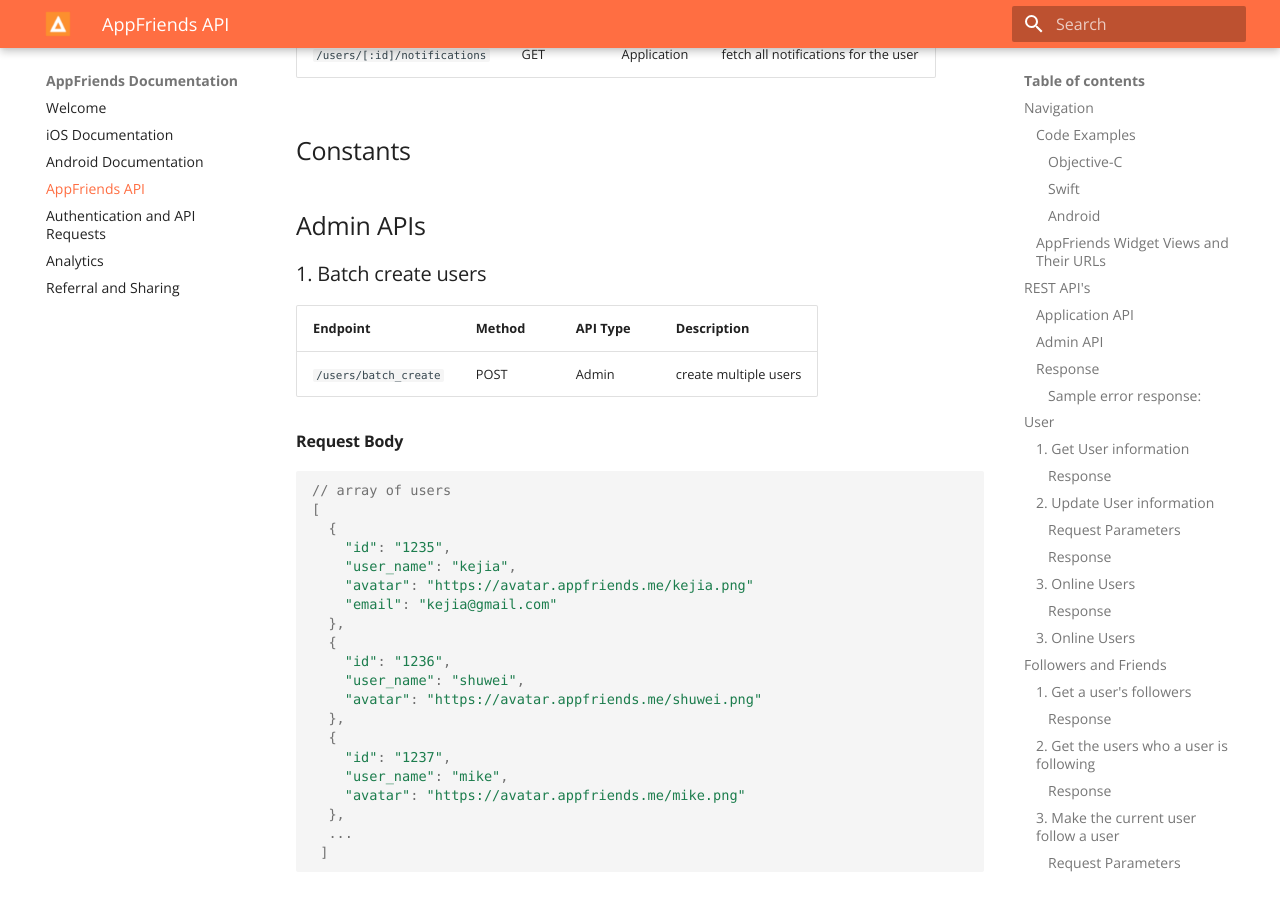
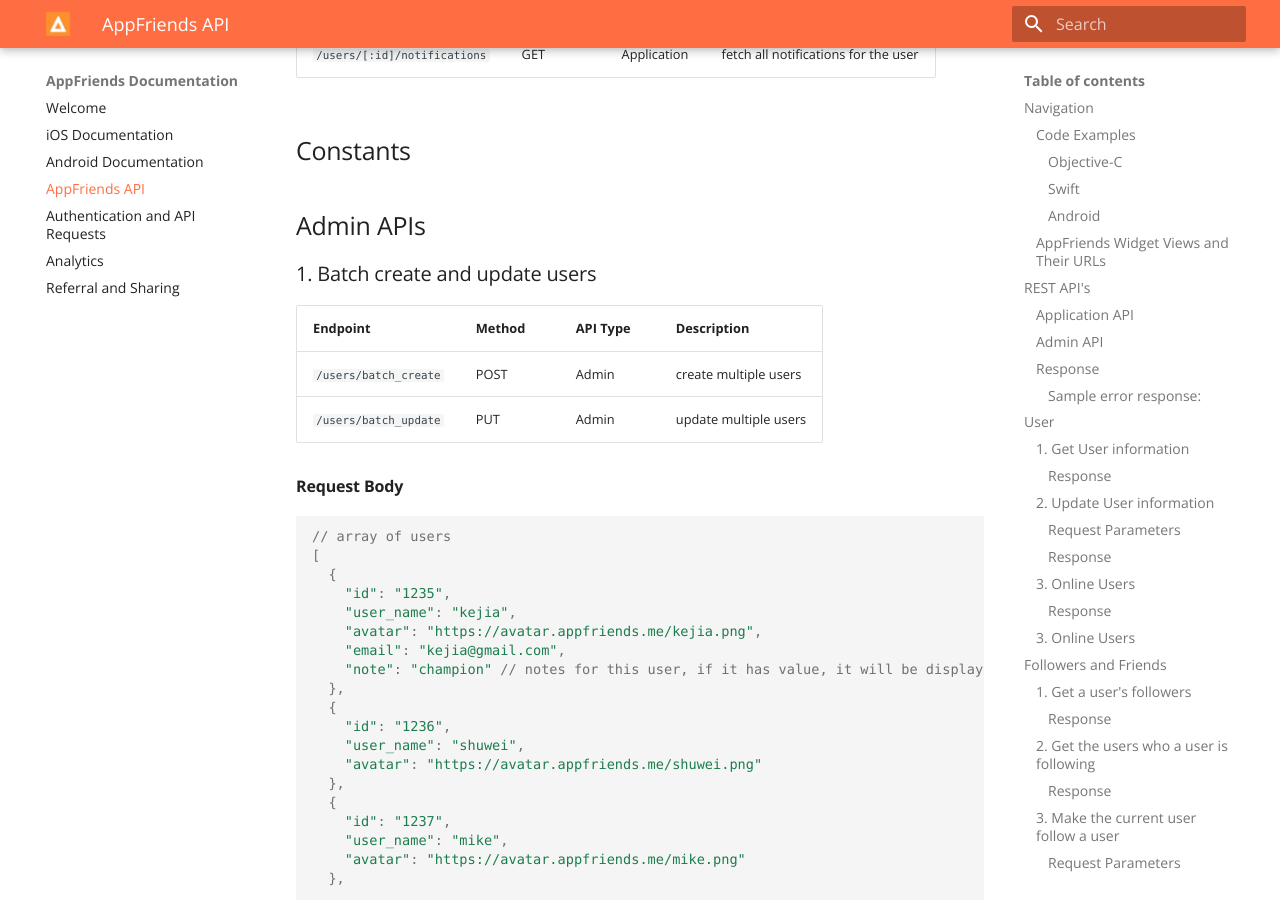
Before and after one commit to Hacknocraft/AppFriendsDocs, an MkDocs documentation site: the page built from docs/api.md, in a window 1280 px wide and 900 px high, scrolled down 21681 px. Built offline with MkDocs 1.6.1 and Material for MkDocs 9.7.7, drawn with Linux system fonts in a browser that asks for light colours; some web fonts are replaced; old or Windows-style settings are respelled for this version of MkDocs.

Commit message:
added new batch update api

````diff
--- a/docs/api.md
+++ b/docs/api.md
@@ -803,10 +803,11 @@
 
 ## Constants
 ## Admin APIs
-### 1. Batch create users
+### 1. Batch create and update users
 Endpoint      | Method        | API Type      | Description
 ------------- | ------------- | ------------- | -------------
 `/users/batch_create`   | POST           | Admin   | create multiple users
+`/users/batch_update`   | PUT            | Admin   | update multiple users
 
 #### Request Body
 ```javascript
@@ -815,8 +816,9 @@
   {
     "id": "1235",
     "user_name": "kejia",
-    "avatar": "https://avatar.appfriends.me/kejia.png"
-    "email": "kejia@gmail.com"
+    "avatar": "https://avatar.appfriends.me/kejia.png",
+    "email": "kejia@gmail.com",
+    "note": "champion" // notes for this user, if it has value, it will be displayed below the user name in the default UI
   },
   {
     "id": "1236",
````
Also changed, not shown: site/api/index.html, site/mkdocs/search_index.json, site/sitemap.xml.
